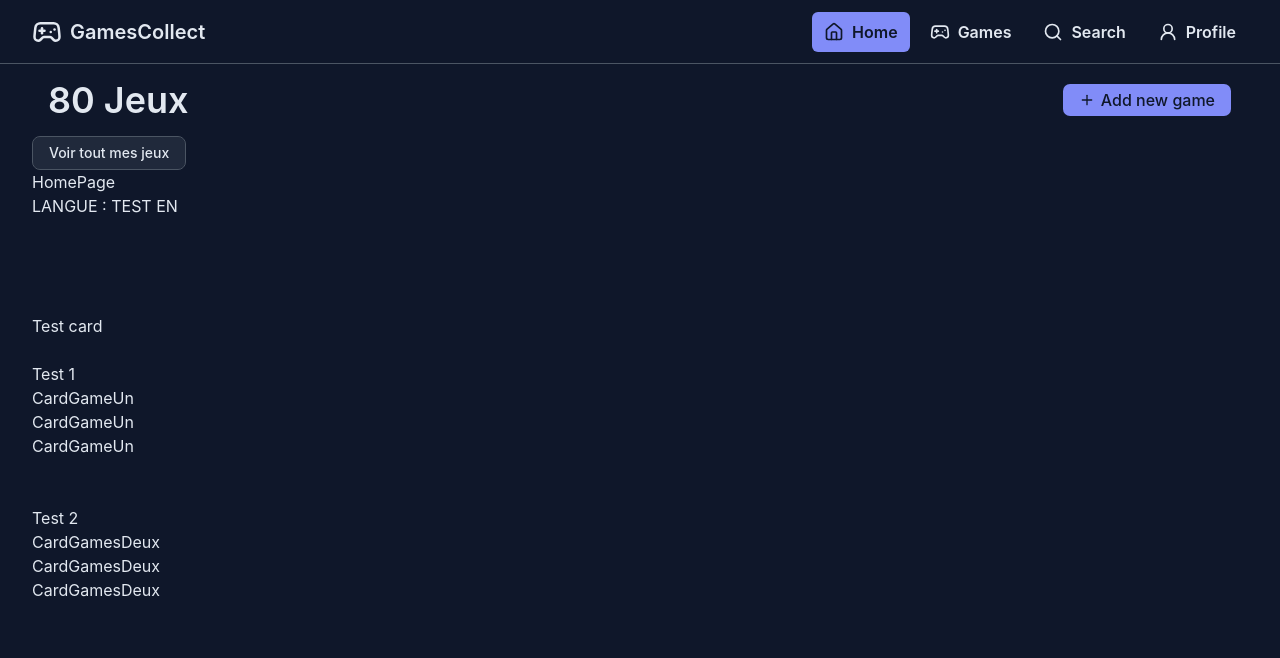
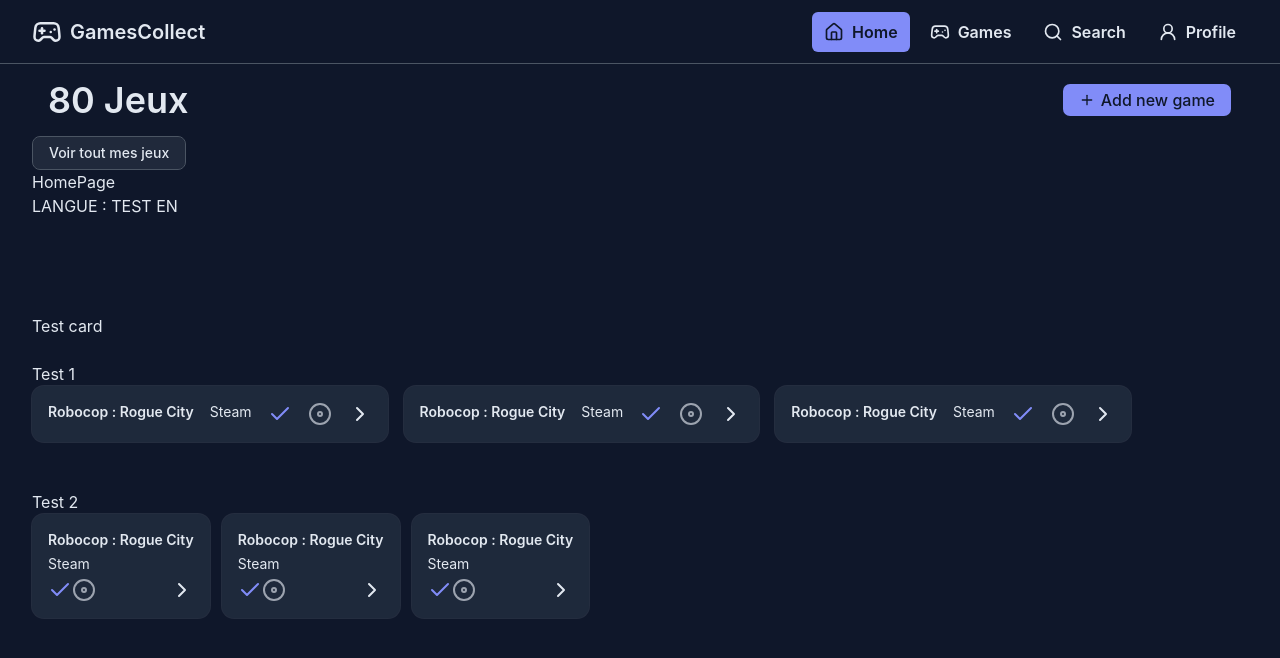
Before and after one commit to tomab23/GamesCollect, a React (Vite) app: page /home in a window 1280 px wide. Shown: the top 658 px of the page. Built offline with nearby package versions, Linux system fonts and the light colour scheme.

Commit message:
base card test

```diff
--- a/src/components/cards/CardGameUn.tsx
+++ b/src/components/cards/CardGameUn.tsx
@@ -1,8 +1,21 @@
+import {
+  Card,
+  CardContent,
+} from "@/components/ui/card";
+import { Check, ChevronRight, Disc } from "lucide-react";
 
 const CardGameUn = () => {
   return (
-    <div>CardGameUn</div>
-  )
-}
+    <Card className="hover:scale-105 cursor-pointer hover:shadow-primary/20">
+      <CardContent className="flex gap-4">
+        <h1 className="font-semibold">Robocop : Rogue City</h1>
+        <p>Steam</p>
+        <Check className="text-primary" />
+        <Disc className="text-muted-foreground" />
+        <ChevronRight />
+      </CardContent>
+    </Card>
+  );
+};
 
-export default CardGameUn
+export default CardGameUn;
--- a/src/components/cards/CardGamesDeux.tsx
+++ b/src/components/cards/CardGamesDeux.tsx
@@ -1,8 +1,30 @@
+import {
+  Card,
+  CardAction,
+  CardContent,
+  CardDescription,
+  CardFooter,
+  CardHeader,
+  CardTitle,
+} from "@/components/ui/card";
+import { Check, ChevronRight, Disc } from "lucide-react";
 
 const CardGamesDeux = () => {
   return (
-    <div>CardGamesDeux</div>
-  )
-}
+    <Card className="hover:scale-105 cursor-pointer hover:shadow-primary/20">
+      <CardContent>
+        <h1 className="font-semibold">Robocop : Rogue City</h1>
+        <p className="my-1">Steam</p>
+        <div className="flex justify-between">
+          <div className="flex">
+            <Check className="text-primary" />
+            <Disc className="text-muted-foreground" />
+          </div>
+          <ChevronRight className="" />
+        </div>
+      </CardContent>
+    </Card>
+  );
+};
 
-export default CardGamesDeux
+export default CardGamesDeux;
--- a/src/pages/HomePage.tsx
+++ b/src/pages/HomePage.tsx
@@ -18,7 +18,9 @@
       />
       {/* <Button className={"p-4 text-md"}>Ajouter un jeu</Button>
       </Header> */}
-      <Button variant={"outline"} className={"p-4"}>Voir tout mes jeux</Button>
+      <Button variant={"outline"} className={"p-4"}>
+        Voir tout mes jeux
+      </Button>
       <p>HomePage</p>
       <p>LANGUE : {t("TEST")} </p>
       <br />
@@ -27,17 +29,17 @@
       <br />
       <div>
         <p>Test card</p> <br />
-
         <div>
           <p>Test 1</p>
-          <div>
+          <div className="flex gap-4">
             <CardGameUn />
             <CardGameUn />
             <CardGameUn />
           </div>
-          <br /><br />
+          <br />
+          <br />
           <p>Test 2</p>
-          <div>
+          <div className="flex gap-3 flex-wrap">
             <CardGamesDeux />
             <CardGamesDeux />
             <CardGamesDeux />
```
